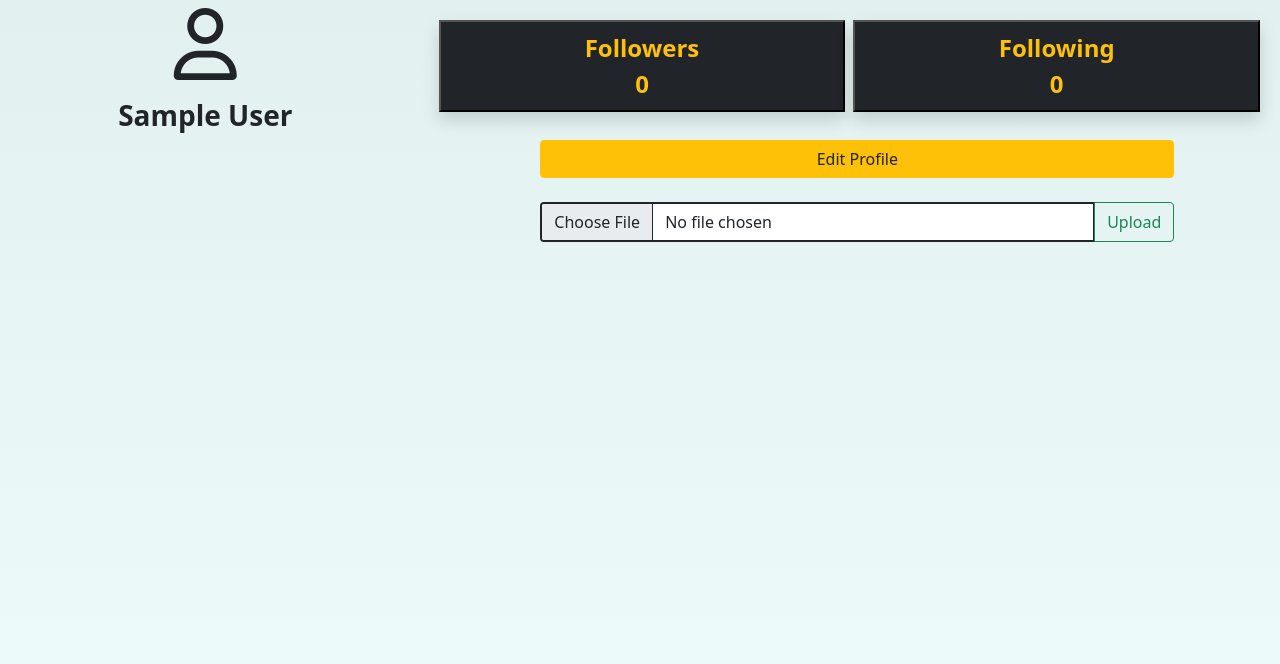
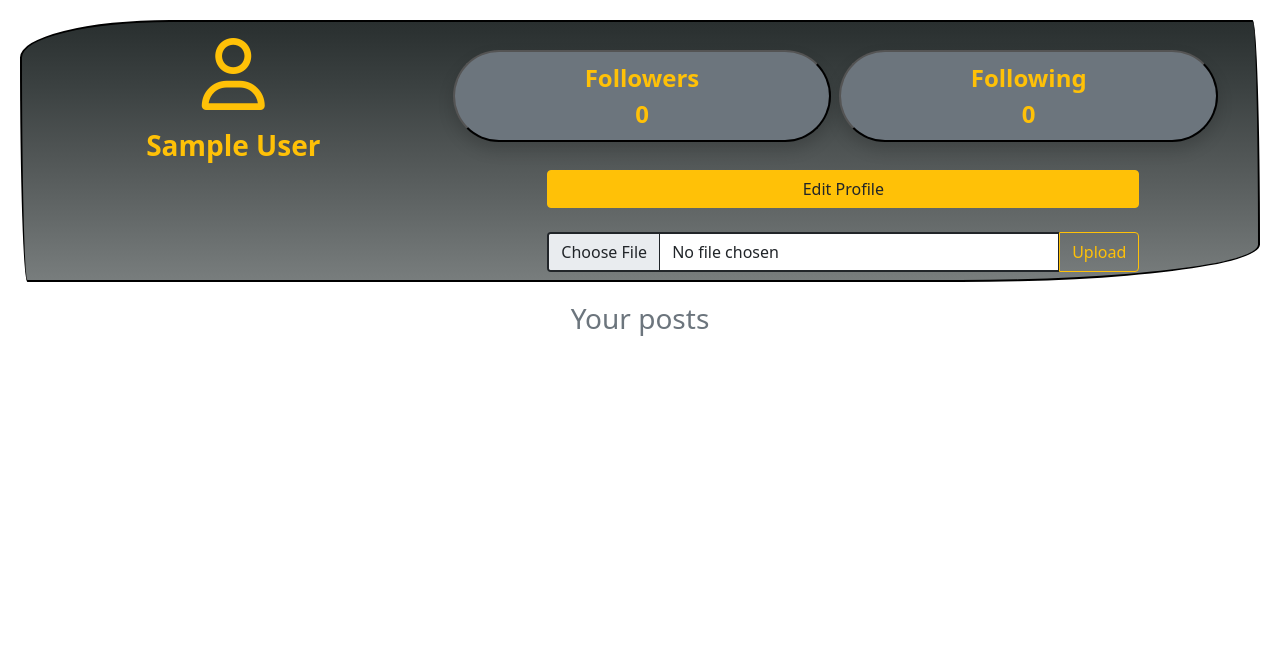
Before and after one commit to alenwenish/saveehub, a PHP site: page /saveehub/viewprofile.php in a window 1280 px wide. Shown: the top 664 px of the page. Run offline with PHP 8.4, Linux system fonts and the light colour scheme; the visitor is signed in with stand-in values (Sample User, id 1); data that the repository does not hold is empty; some libraries are stand-ins or nearby versions.

Commit message:
View Profile page change

```diff
--- a/viewprofile.php
+++ b/viewprofile.php
@@ -80,7 +80,7 @@ $pic = $res->fetch_array()['pic'];
   <?php include('header.php'); ?>
   <style>
     #view_profile {
-      background-image: linear-gradient(to bottom, #e2f0f0, #e5f3f3, #e8f6f6, #ecf9f9, #effcfc);
+      /* background-image: linear-gradient(to bottom, #e2f0f0, #e5f3f3, #e8f6f6, #ecf9f9, #effcfc); */
       background-repeat: no-repeat;
       background-attachment: fixed;
     }
@@ -96,15 +96,23 @@ $pic = $res->fetch_array()['pic'];
     #link,
     #bio {
       border-bottom: 2px solid black;
+    }
 
+    #box1{
+      border: 2px solid black;
+      margin: 20px;
+      border-radius: 20em 1em 40em / 5em 30em;
+      background-image: linear-gradient(to bottom, #292f2f, #3b4141, #4f5454, #636868, #787d7d);
     }
+
+
   </style>
 </head>
 
 <body id="view_profile">
 
-  <div class="row">
-    <div class="text-center col-4">
+  <div class="row p-2" id="box1">
+    <div class="text-center col-4 text-warning ">
 
       <?php if ($pic == '') {  ?>
         <h1 style="font-size:72px"> <i class="fa-regular fa-user"></i> </h1>
@@ -117,7 +125,7 @@ $pic = $res->fetch_array()['pic'];
       <div class="text-center">
         <spam class="fw-bolder"> <?php echo $name; ?></spam> <br>
         <spam><?php echo $bio; ?></spam> <br>
-        <a href="<?php echo $link ?>"> <?php echo $link; ?> </a>
+        <a href="<?php echo $link ?>" class="text-white"> <?php echo $link; ?> </a>
 
       </div>
       <br>
@@ -126,12 +134,12 @@ $pic = $res->fetch_array()['pic'];
     <div class="col-8">
       <div class="row text-center pt-3 pe-3 mx-auto">
 
-        <button class="col bg-dark text-warning fw-bolder fs-4 m-1 p-2 shadow" class="btn" data-bs-toggle="modal" data-bs-target="#exampleModal">
+        <button class="col bg-secondary text-warning rounded-pill fw-bolder fs-4 m-1 p-2 shadow" class="btn" data-bs-toggle="modal" data-bs-target="#exampleModal">
           Followers <br>
           <?php echo $follower; ?>
         </button>
 
-        <button class="col bg-dark text-warning fw-bolder fs-4 m-1 p-2 shadow" class="btn" data-bs-toggle="modal" data-bs-target="#exampleModal1">
+        <button class="col bg-secondary text-warning rounded-pill fw-bolder fs-4 m-1 p-2 shadow" class="btn" data-bs-toggle="modal" data-bs-target="#exampleModal1">
           Following <br>
           <?php echo $following; ?>
         </button>
@@ -147,7 +155,7 @@ $pic = $res->fetch_array()['pic'];
         <form action="" method="POST" enctype="multipart/form-data">
           <div class="input-group">
             <input type="file" name="uploadfile" id="uploadfile" class="form-control border border-dark border-2" aria-describedby="inputGroupFileAddon04">
-            <button class="btn btn-outline-success" type="submit" name="file_submit" id="inputGroupFileAddon04">Upload</button>
+            <button class="btn btn-outline-warning" type="submit" name="file_submit" id="inputGroupFileAddon04">Upload</button>
           </div>
         </form>
       </div>
@@ -212,21 +220,9 @@ $pic = $res->fetch_array()['pic'];
   </div>
 
 
-  <br>
+  <h3 class="text-secondary fw-normal text-center ">Your posts</h3>
 
-
-  <!-- <div class="w-50 m-auto">
-  <form action="" method="POST"  enctype="multipart/form-data">
-      <div class="input-group">
-        <input type="file" name="uploadfile" id="uploadfile" class="form-control border border-dark border-2"  aria-describedby="inputGroupFileAddon04" >
-        <button class="btn btn-outline-success" type="submit" name="file_submit" id="inputGroupFileAddon04">Upload</button>
-      </div>
-  </form>
-</div> -->
-  <br><br>
   <div class="container  p-1">
-
-
     <?php
 
     if ($status == 0) {
```
